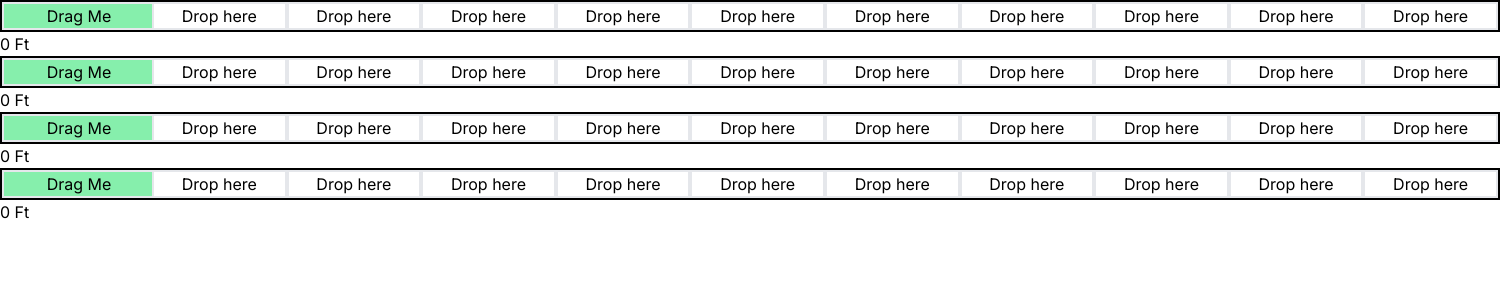
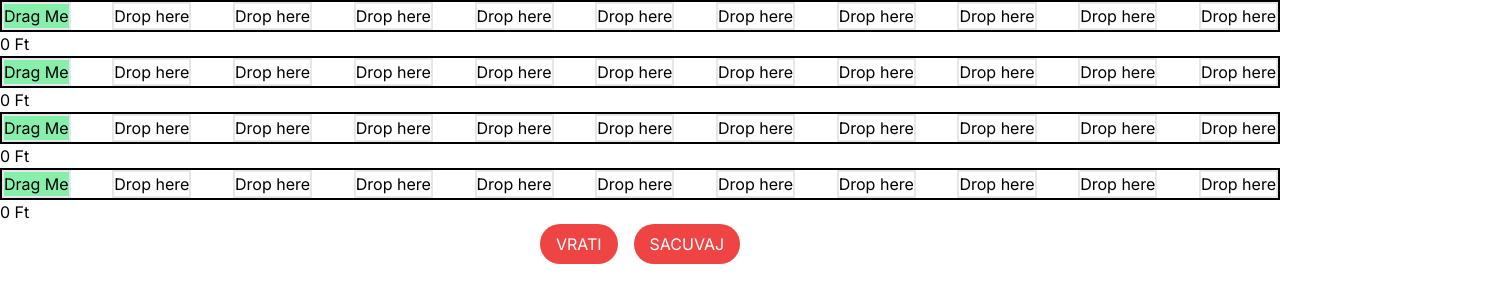
Before and after one commit to brutumfulmen97/sp-sanke, a Next.js app: page / in a window 1280 px wide. Shown: the top 302 px of the page, 1500 px wide, since content can reach past the window. Built offline with nearby package versions, Linux system fonts and the light colour scheme.

Commit message:
sirina nastimana

```diff
--- a/src/app/page.tsx
+++ b/src/app/page.tsx
@@ -27,6 +27,18 @@ export default function Home() {
                         />
                     );
                 })}
+
+                <div className="w-full flex gap-4 justify-center items-center">
+                    <button
+                        onClick={() => setSleds(initialState)}
+                        className="px-4 py-2 bg-red-500 rounded-full text-white"
+                    >
+                        VRATI
+                    </button>
+                    <button className="px-4 py-2 bg-red-500 rounded-full text-white">
+                        SACUVAJ
+                    </button>
+                </div>
             </SledContext.Provider>
         </>
     );
--- a/src/components/Charity.tsx
+++ b/src/components/Charity.tsx
@@ -7,17 +7,20 @@ import { SledContext } from "@/context/sled-context";
 import { useContext } from "react";
 
 const Charity = ({ id, parent }: any) => {
-    const [value, setValue] = useState(0);
     const containers = ["0", "1", "2", "3", "4", "5", "6", "7", "8", "9", "10"];
     const { sleds, setSleds } = useContext(SledContext);
+
     const draggableMarkup = (
         <Draggable id={id}>
-            <div className="w-[150px] text-center bg-green-300">Drag Me</div>
+            <div className=" text-center bg-green-300">Drag Me</div>
         </Draggable>
     );
+
+    console.log(sleds);
+
     return (
-        <div>
-            <div className="flex w-[1500px] border-2 border-black">
+        <div className="w-full">
+            <div className="flex justify-between border-2 border-black">
                 <DndContext
                     onDragEnd={handleDragEnd}
                     modifiers={[restrictToHorizontalAxis]}
@@ -26,7 +29,7 @@ const Charity = ({ id, parent }: any) => {
                         <Droppable
                             key={id}
                             id={id}
-                            className="w-[150px] text-center border-2"
+                            className="text-center border-2"
                         >
                             {parent === id ? draggableMarkup : "Drop here"}
                         </Droppable>
@@ -38,7 +41,7 @@ const Charity = ({ id, parent }: any) => {
                     style: "currency",
                     currency: "HUF",
                     maximumFractionDigits: 0,
-                }).format(value)}
+                }).format(+parent * 250000)}
             </h2>
         </div>
     );
@@ -54,9 +57,6 @@ const Charity = ({ id, parent }: any) => {
         });
 
         setSleds(newSleds);
-        if (over) {
-            setValue(+over.id * 250000);
-        }
     }
 };
 
```
